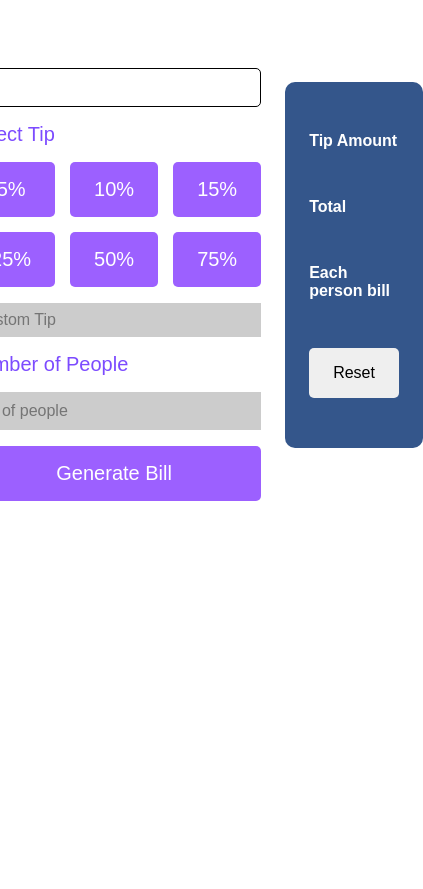
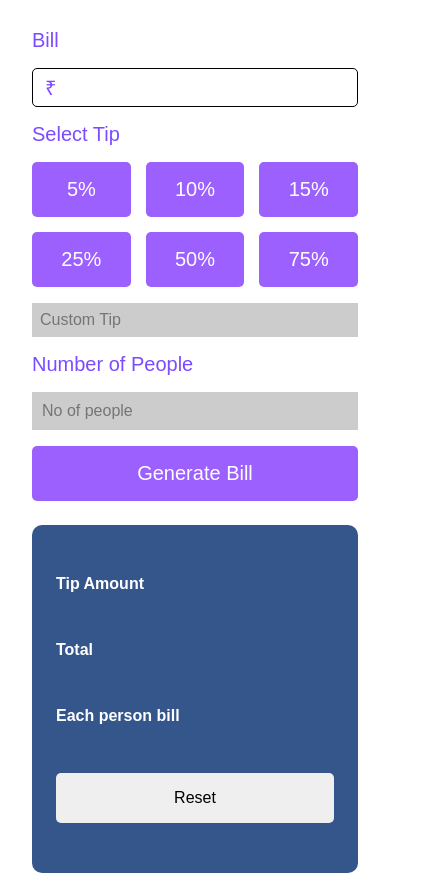
Before and after one commit to SandeepBohra/Bill-split, a plain HTML site: page index.html in a window 390 px wide. Shown: the part 51-940 px from the top of the page, 423 px wide, since content can reach past the window. Before the commit the page ends 844 px from the top, so only its background shows below. Drawn offline with Linux system fonts and the light colour scheme.

Commit message:
added responsiveness

```diff
--- a/style.css
+++ b/style.css
@@ -25,7 +25,7 @@ h2 {
 
 .bill-split {
     margin: 0 auto;
-    max-width: 750px;
+    max-width: 700px;
     display: flex;
     justify-content: center;
     gap: 24px;
@@ -37,7 +37,6 @@ h2 {
 }
 
 .bill-input {
-    max-width: 350px;
     display: flex;
     flex-direction: column;
     gap: 16px;
@@ -125,7 +124,6 @@ h2 {
 }
 
 .bill-output {
-    width: 350px;
     background-color: #34568B;
     border-radius: 10px;
     padding: 50px 24px;
@@ -161,3 +159,9 @@ button {
 .reset-btn-con button {
     width: 100%;
 }
+
+@media(max-width: 550px) {
+    .bill-split {
+        flex-direction: column;
+    }
+}
```
